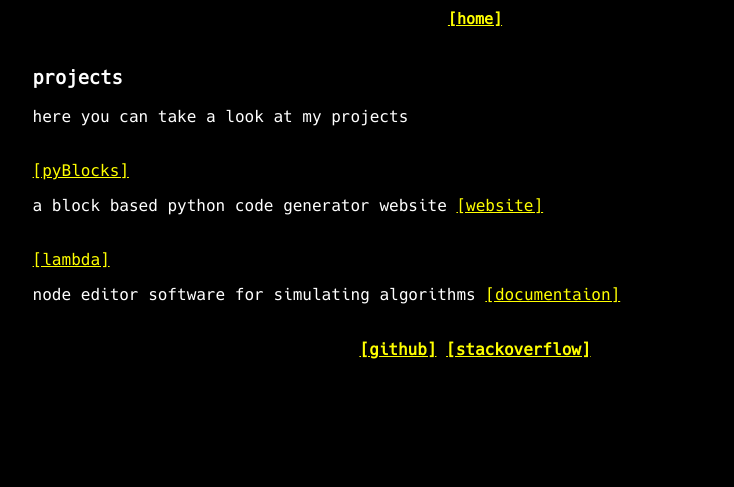
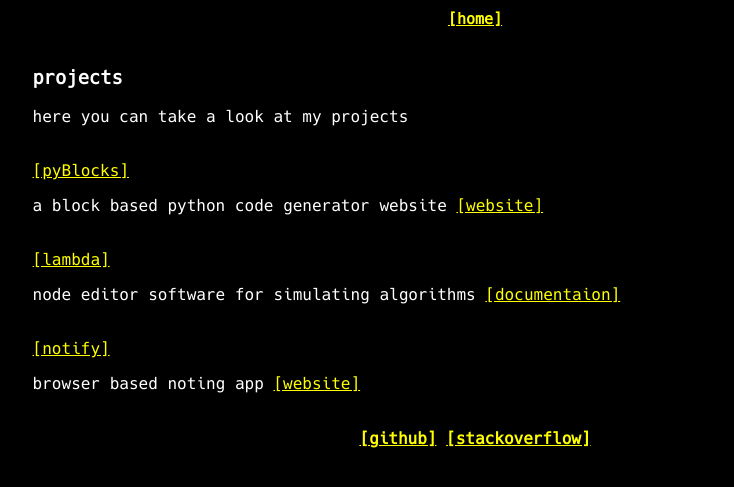
Before and after one commit to arshavirmirzakhani/arshavirmirzakhani, a plain HTML site: page project.html in a window 1280 px wide. Shown: the part 113-600 px from the top of the page, without its empty margins (165-899 px from the left). Drawn offline with Linux system fonts and the light colour scheme.

Commit message:
Update project.html

```diff
--- a/project.html
+++ b/project.html
@@ -21,6 +21,9 @@
       <br>
       <a href="https://github.com/arshavirmirzakhani/lambda/">[lambda]</a>
       <p>node editor software for simulating algorithms <a href="https://lambda-docs.readthedocs.io/">[documentaion]</a></p>
+      <br>
+      <a href="https://github.com/arshavirmirzakhani/notify/">[notify]</a>
+      <p>browser based noting app <a href="https://arshavirmirzakhani.github.io/notify/">[website]</a></p>
 
     </div>
 
```
